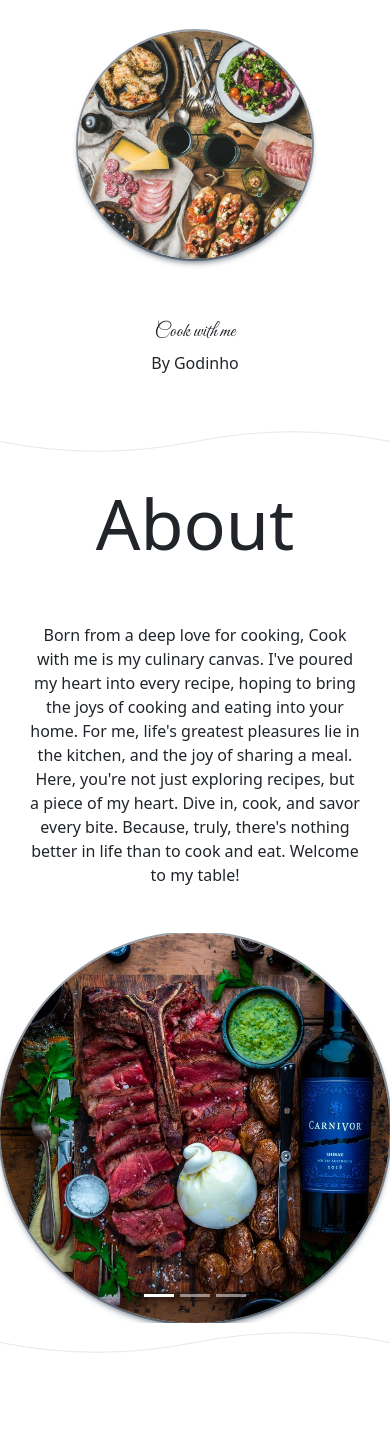
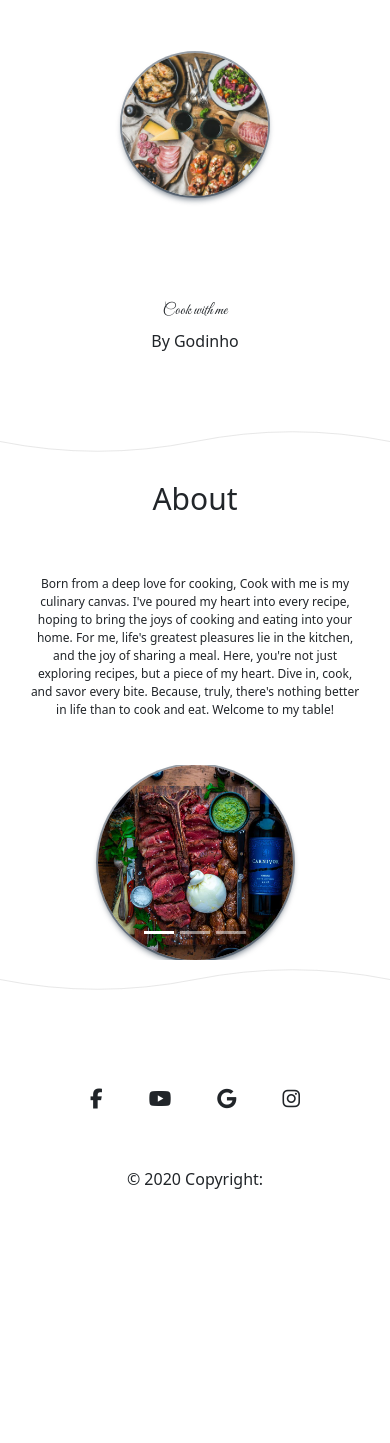
Before and after one commit to Godinhoweverson/cook-with-me, a Django app: page / in a window 390 px wide; the page is wider, and only the part inside the window is pictured. Shown: the part 56-1499 px from the top of that part. After the commit the page ends 1245 px from the top of that part, so only its background shows below. Run offline with Django 3.2, Linux system fonts and the light colour scheme; some libraries are stand-ins or nearby versions.

Commit message:
Update media queries

```diff
--- a/cook_with_me/static/css/style.css
+++ b/cook_with_me/static/css/style.css
@@ -11,6 +11,7 @@ body {
     font-family: 'Montserrat', sans-serif;
     min-height: 100vh;
     height: auto;
+    font-size: 16px;
 }
 
 /* Navbar */
@@ -44,8 +45,8 @@ text-align: center;
     margin-left: auto;
     margin-right: auto;
     border-radius: 50%;
-    max-width: 100%;
-    height: auto;
+    width: 400px;
+    height: 400px;
     box-shadow: rgba(6, 24, 44, 0.4) 0px 0px 0px 2px, rgba(6, 24, 44, 0.65) 0px 4px 6px -1px, rgba(255, 255, 255, 0.08) 0px 1px 0px inset;
 }
 
@@ -292,29 +293,70 @@ height:70vh;
 
 /* Media queries/ Responsive */
 
-/* Index.html/ Home */
-
-/* For devices with 768px and above */
-
-@media(min-width: 768px){
-    .content-title h1{
-        font-size: 150px;
-    }
-
-    .centered-image {
-        width: 400px;
-        height: 400px;
+@media only screen and (min-width: 600px){
+    body {
+        font-size: 18px;
     }
 }
 
-/* For devices with width less than 768px */
-@media(max-width: 767px) {
+
+@media only screen and (min-width: 768px){
+    .content-title h1 {
+        font-size: 6vw;
+    }
+    .centered-image {
+        width: 60%;
+        height: auto;
+    }
+    .container-about h2 {
+        font-size: 50px;
+    }
+    .container-about p {
+        font-size: 16px;
+    }
+    .corousel-image {
+        max-width: 70%;
+        height: auto;
+    }
+}
+
+@media only screen and (max-width: 576px) {
     .content-title h1 {
         font-size: 5vw;
     }
-
     .centered-image {
-        width: 60vw;
+        width: 50%;
+        height: auto;
+    }
+    .container-about h2 {
+        font-size: 40px;
+    }
+    .container-about p {
+        font-size: 14px;
+    }
+    .corousel-image {
+        max-width: 60%;
         height: auto;
     }
 }
+
+/* For smaller phones */
+@media only screen and (max-width: 400px) {
+    .content-title h1 {
+        font-size: 4vw;
+    }
+    .centered-image {
+        width: 40%;
+        height: auto;
+    }
+    .container-about h2 {
+        font-size: 30px;
+    }
+    .container-about p {
+        font-size: 12px;
+    }
+    .corousel-image {
+        max-width: 50%;
+        height: auto;
+    }
+}
--- a/cook_with_me/templates/base.html
+++ b/cook_with_me/templates/base.html
@@ -32,9 +32,6 @@
                 <ul class="navbar-nav text-center ms-auto">
                   <li class="nav-item">
                     <a class="nav-link active" aria-current="page" href="{% url 'home' %}">Home</a>
-                  </li>
-                  <li class="nav-item">
-                    <a class="nav-link" href="#">About</a>
                   </li>
                   <li class="nav-item">
                     <a class="nav-link" href="{% url 'recipes' %}">Recipes</a>
--- a/cook_with_me/templates/index.html
+++ b/cook_with_me/templates/index.html
@@ -6,7 +6,7 @@
 <div class="container-fluid">
     <div class="row title-container">
         <div class="col-lg-6 col-12 image-container">
-            <img class="centered-image " src="{% static 'images/title-image.jpg'%}" alt="" class="centered-image">
+            <img class="centered-image" src="{% static 'images/title-image.jpg'%}" alt="" class="centered-image">
         </div>
         <div class="col-lg-6 col-12 content-title">
             <H1>Cook with me</H1>
--- a/cook_with_me/templates/recipe.html
+++ b/cook_with_me/templates/recipe.html
@@ -23,6 +23,4 @@
       </div>
       {% endfor %}
 </div>
-
-
 {% endblock %}
--- a/cook_with_me/urls.py
+++ b/cook_with_me/urls.py
@@ -1,18 +1,3 @@
-"""cook_with_me URL Configuration
-
-The `urlpatterns` list routes URLs to views. For more information please see:
-    https://docs.djangoproject.com/en/3.2/topics/http/urls/
-Examples:
-Function views
-    1. Add an import:  from my_app import views
-    2. Add a URL to urlpatterns:  path('', views.home, name='home')
-Class-based views
-    1. Add an import:  from other_app.views import Home
-    2. Add a URL to urlpatterns:  path('', Home.as_view(), name='home')
-Including another URLconf
-    1. Import the include() function: from django.urls import include, path
-    2. Add a URL to urlpatterns:  path('blog/', include('blog.urls'))
-"""
 from django.contrib import admin
 from django.urls import path, include
 from cook_recipe.views import home, recipe_list, register, login_page
```
Also changed, not shown: cook_recipe/views.py (line endings or trailing spaces).
